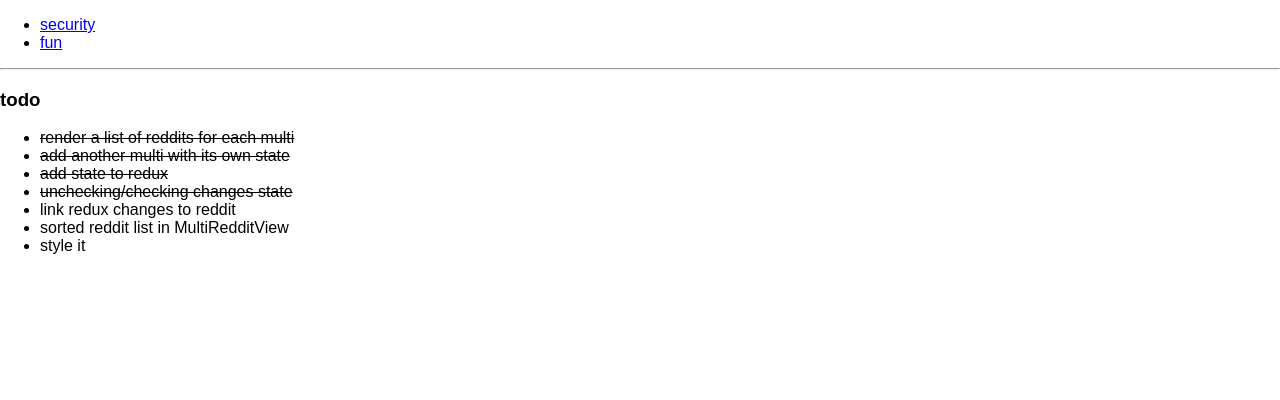
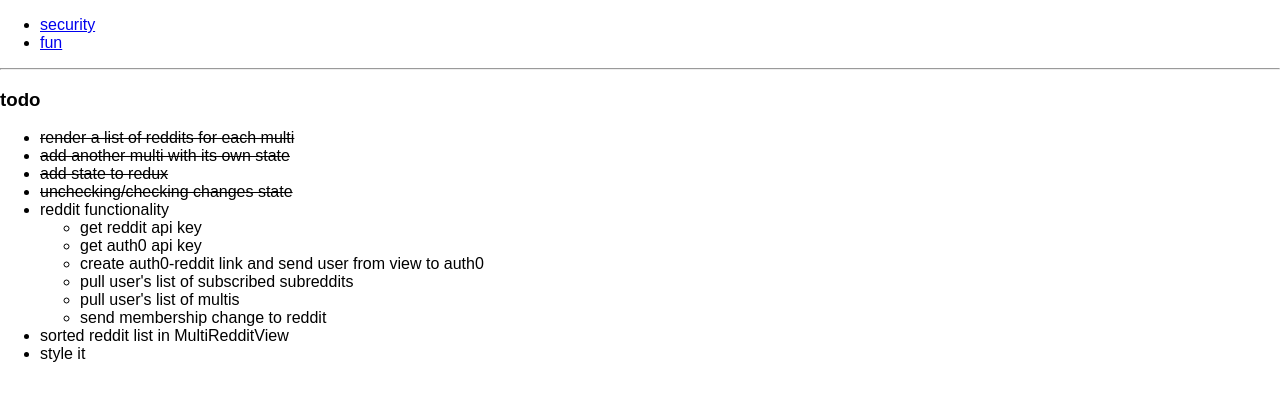
Before and after one commit to igorfrenkel/multi-reddit-sort, a React (Create React App) app: page / in a window 1280 px wide. Shown: the top 400 px of the page. Built offline with nearby package versions, Linux system fonts and the light colour scheme.

Commit message:
Update todos
- Elaborate on reddit functionality

```diff
--- a/src/App.js
+++ b/src/App.js
@@ -23,7 +23,16 @@ class App extends Component {
             <li><strike>add another multi with its own state</strike></li>
             <li><strike>add state to redux</strike></li>
             <li><strike>unchecking/checking changes state</strike></li>
-            <li>link redux changes to reddit</li>
+            <li>reddit functionality
+              <ul>
+                <li>get reddit api key</li>
+                <li>get auth0 api key</li>
+                <li>create auth0-reddit link and send user from view to auth0</li>
+                <li>pull user's list of subscribed subreddits</li>
+                <li>pull user's list of multis</li>
+                <li>send membership change to reddit</li>
+              </ul>
+            </li>
             <li>sorted reddit list in MultiRedditView</li>
             <li>style it</li>
           </ul>
```
